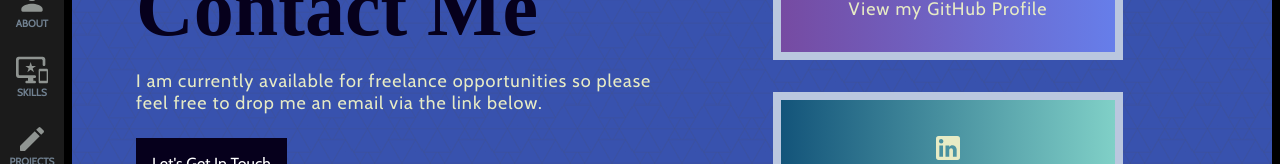
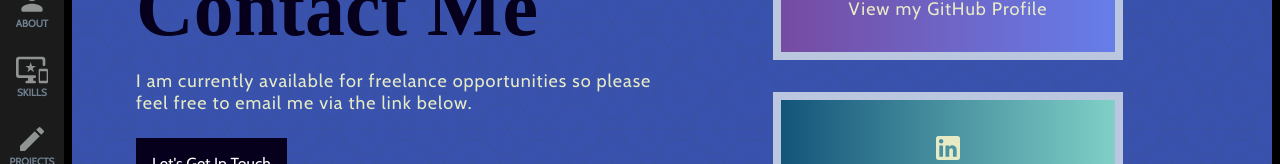
Before and after one commit to adeoyeao/Portfolio-2, a Next.js app: page /contact in a window 1280 px wide. Shown: the part 324-488 px from the top of the page. Built offline with nearby package versions, Linux system fonts and the light colour scheme; a web font is replaced by a local one.

Commit message:
v0.10 final draft

```diff
--- a/layouts/Contact.jsx
+++ b/layouts/Contact.jsx
@@ -32,7 +32,7 @@ const ContactLayout = () => {
                   <Copy
                   type="primary"
                   head="Contact Me"
-                  text="I am currently available for freelance opportunities so please feel free to drop me an email via the link below."/>
+                  text="I am currently available for freelance opportunities so please feel free to email me via the link below."/>
                   <a href="mailto:alfred.adeoye@cantab.net" className={styles.email}>Let's Get In Touch</a>
                   </div>
                   <div className={styles.socialbuttons}>
--- a/layouts/Skills.jsx
+++ b/layouts/Skills.jsx
@@ -30,7 +30,7 @@ const SkillsLayout = (props) => {
                   text="On the front end, I primarily use React with Redux to create modern and minimalist user interfaces."/>
                   <br />
                   <Paragraph
-                  text="I am adept at building React applications using Next.js with custom Express.js servers for, amongst other things, server side rendering, user authenticaiton and connecting to databases and external APIs."/>
+                  text="I am adept at building React applications using Next.js with custom Express.js servers for, amongst other things, server side rendering, user authentication and connecting to databases and external APIs."/>
                   <Button
                   route="/projects"
                   name="See What I Can Do"/>
--- a/pages/projects.jsx
+++ b/pages/projects.jsx
@@ -30,7 +30,7 @@ const Projects = ({ projects }) => {
 }
 
 export async function getStaticProps() {
-      const res = await fetch("http://localhost:5000/project")
+      const res = await fetch("https://alfred-adeoye.herokuapp.com/project")
       const projects = await res.json()
       return {
             props: {
--- a/pages/skills.jsx
+++ b/pages/skills.jsx
@@ -31,7 +31,7 @@ const Skills = ({ skills }) => {
 
 
 export async function getStaticProps() {
-      const res = await fetch("http://localhost:5000/skill")
+      const res = await fetch("https://alfred-adeoye.herokuapp.com/skill")
       const skills = await res.json()
 
       return {
```
